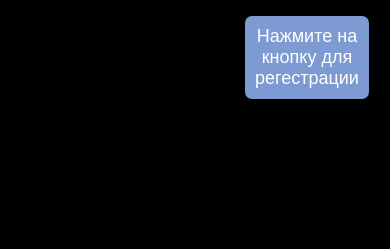
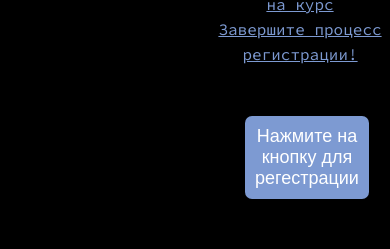
Before and after one commit to Usmanov00/terra, a plain HTML site: page index.html in a window 390 px wide. Shown: the part 2245-2494 px from the top of the page. Before the commit the page ends 2394 px from the top, so only its background shows below. Drawn offline with nearby package versions, Linux system fonts and the light colour scheme.

Commit message:
change telegram

```diff
--- a/styles/media.css
+++ b/styles/media.css
@@ -91,6 +91,15 @@
 
     }
 
+    .content-center p {
+        margin-top: 0!important;
+        color: #fff;
+        font-size: 16px;
+        font-family: 'Source Code Pro', Arial, sans-serif;
+        line-height: 1.55;
+        font-weight: 400;
+    }
+
 
 
 
```
